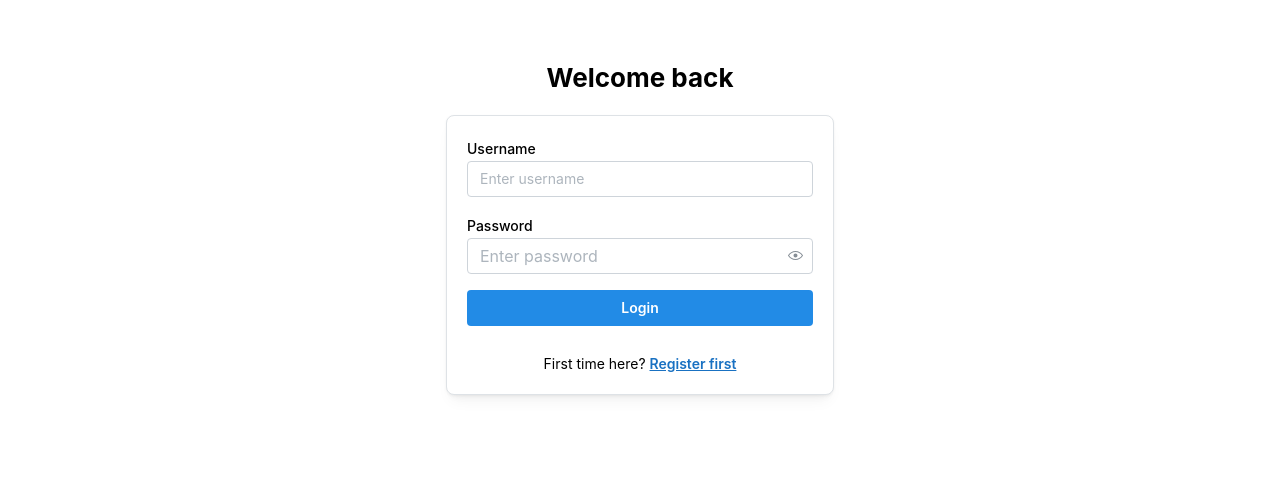
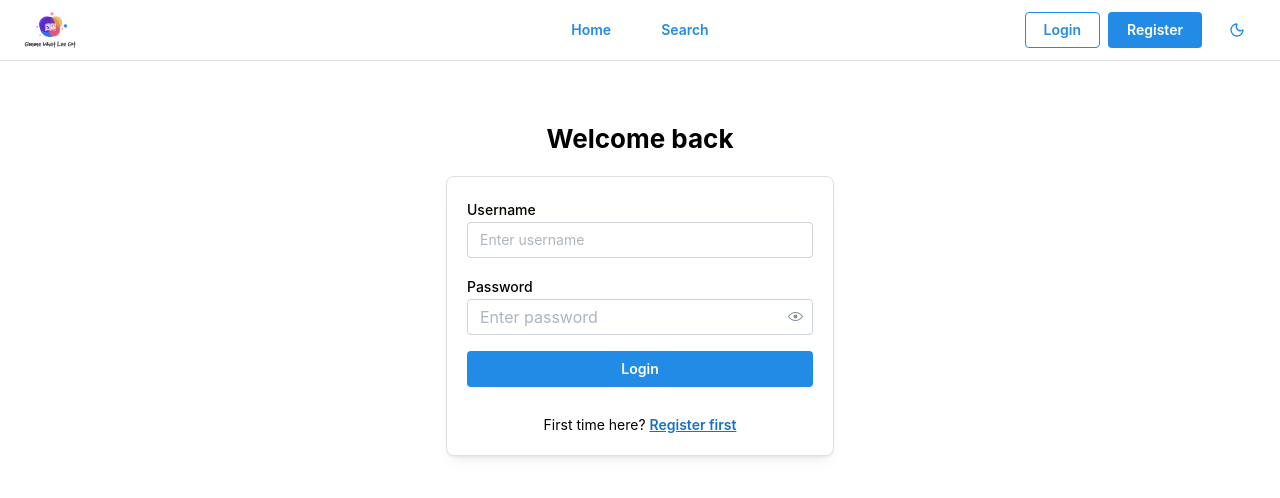
Before and after one commit to ramyozi/gimme-what-lee-got-front, a React (Vite) app: page /login in a window 1280 px wide. Shown: the top 498 px of the page. Built offline with nearby package versions, Linux system fonts and the light colour scheme; no server answers.

Commit message:
feat: add app headers with auth-aware navigation and theme switch

```diff
--- a/src/components/layouts/RootLayout.tsx
+++ b/src/components/layouts/RootLayout.tsx
@@ -1,9 +1,11 @@
 import { Outlet } from "react-router-dom";
 import AuthProvider from "../../lib/plugin/auth-provider.tsx";
+import AppHeaderWrapper from "./header/AppHeaderWrapper.tsx";
 
 export default function RootLayout() {
   return (
     <AuthProvider>
+      <AppHeaderWrapper />
       <Outlet />
     </AuthProvider>
   );
--- /dev/null
+++ b/src/components/layouts/ThemeSwitch.tsx
@@ -0,0 +1,22 @@
+import {Button, useMantineColorScheme} from "@mantine/core";
+import {Moon, Sun} from "lucide-react";
+
+
+const ThemeSwitch = () => {
+    const {colorScheme, toggleColorScheme} = useMantineColorScheme();
+
+
+    return (
+        <Button
+            variant="subtle"
+            size="sm"
+            onClick={toggleColorScheme}
+        >
+            {colorScheme === 'dark' ? <Sun size={16}/> : <Moon size={16}/>}
+        </Button>
+    )
+
+
+}
+
+export default ThemeSwitch;
--- /dev/null
+++ b/src/components/layouts/header/AppHeaderWrapper.tsx
@@ -0,0 +1,9 @@
+import AuthenticatedAppHeader from './AuthenticatedAppHeader';
+import {useAuth} from "../../../lib/plugin/auth-provider.tsx";
+import UnauthenticatedAppHeader from "./UnauthenticatedAppHeader.tsx";
+
+export default function AppHeaderWrapper() {
+  const { user } = useAuth();
+
+  return user ? <AuthenticatedAppHeader /> : <UnauthenticatedAppHeader />;
+}
--- /dev/null
+++ b/src/components/layouts/header/AuthenticatedAppHeader.tsx
@@ -0,0 +1,68 @@
+import {useState} from 'react';
+import {Avatar, Box, Button, Grid, Image, Menu, UnstyledButton} from '@mantine/core';
+import {useNavigate} from 'react-router-dom';
+import {useAuth} from '../../../lib/plugin/auth-provider.tsx';
+import {ChevronDown, LogOut, Settings} from 'lucide-react';
+import ThemeSwitch from "../ThemeSwitch.tsx";
+
+export default function AuthenticatedAppHeader() {
+    const {user, logout} = useAuth();
+    const navigate = useNavigate();
+    const [menuOpened, setMenuOpened] = useState(false);
+
+    return (
+        <Box px="md" py="sm" style={{borderBottom: '1px solid #e0e0e0'}}>
+            <Grid align="center" gutter="md">
+                <Grid.Col span="auto">
+                    <Box style={{display: 'flex', justifyContent: 'flex-start'}}>
+                        <Image
+                            src="/logo.png"
+                            alt="Logo"
+                            style={{cursor: 'pointer', maxHeight: 36, width: 'auto'}}
+                            onClick={() => navigate('/')}
+                        />
+                    </Box>
+                </Grid.Col>
+                <Grid.Col span="auto" style={{display: 'flex', justifyContent: 'center', gap: 12}}>
+                    <Button variant="subtle" onClick={() => navigate('/')}>
+                        Home
+                    </Button>
+                    <Button variant="subtle" onClick={() => navigate('/search')}>
+                        Search
+                    </Button>
+                </Grid.Col>
+                <Grid.Col span="auto" style={{display: 'flex', justifyContent: 'flex-end', gap: 8}}>
+                    <ThemeSwitch/>
+                    <Menu
+                        opened={menuOpened}
+                        onOpen={() => setMenuOpened(true)}
+                        onClose={() => setMenuOpened(false)}
+                        transitionProps={{transition: 'rotate-right', duration: 150}}
+                    >
+                        <Menu.Target>
+                            <UnstyledButton>
+                                <Box style={{display: 'flex', alignItems: 'center', gap: 5}}>
+                                    <Avatar radius="xl" size={30} color="blue">
+                                        {user?.username?.[0]?.toUpperCase() ?? '?'}
+                                    </Avatar>
+                                    <ChevronDown size={14}/>
+                                </Box>
+                            </UnstyledButton>
+                        </Menu.Target>
+
+                        <Menu.Dropdown>
+                            <Menu.Item leftSection={<Settings size={16}/>} onClick={() => navigate('/settings')}>
+                                Settings
+                            </Menu.Item>
+
+                            <Menu.Item leftSection={<LogOut size={16}/>} onClick={logout} color="red">
+                                Logout
+                            </Menu.Item>
+                        </Menu.Dropdown>
+                    </Menu>
+                </Grid.Col>
+
+            </Grid>
+        </Box>
+    );
+}
--- /dev/null
+++ b/src/components/layouts/header/UnauthenticatedAppHeader.tsx
@@ -0,0 +1,43 @@
+import { Grid, Box, Button, Image } from '@mantine/core';
+import { useNavigate } from 'react-router-dom';
+import ThemeSwitch from "../ThemeSwitch.tsx";
+
+export default function UnAuthenticatedAppHeader() {
+  const navigate = useNavigate();
+
+  return (
+    <Box px="md" py="sm" style={{ borderBottom: '1px solid #e0e0e0' }}>
+      <Grid align="center" gutter="md">
+        <Grid.Col span="auto">
+          <Box style={{ display: 'flex', justifyContent: 'flex-start' }}>
+            <Image
+              src="/logo.png"
+              alt="Logo"
+              style={{ cursor: 'pointer', maxHeight: 36, width: 'auto' }}
+              onClick={() => navigate('/')}
+            />
+          </Box>
+        </Grid.Col>
+
+        <Grid.Col span="auto" style={{ display: 'flex', justifyContent: 'center', gap: 12 }}>
+          <Button variant="subtle" onClick={() => navigate('/')}>
+            Home
+          </Button>
+          <Button variant="subtle" onClick={() => navigate('/search')}>
+            Search
+          </Button>
+        </Grid.Col>
+
+        <Grid.Col span="auto" style={{ display: 'flex', justifyContent: 'flex-end', gap: 8 }}>
+          <Button variant="outline" size="sm" onClick={() => navigate('/login')}>
+            Login
+          </Button>
+          <Button variant="filled" size="sm" onClick={() => navigate('/register')}>
+            Register
+          </Button>
+          <ThemeSwitch />
+        </Grid.Col>
+      </Grid>
+    </Box>
+  );
+}
```
Also changed, not shown: public/logo.png (added).
